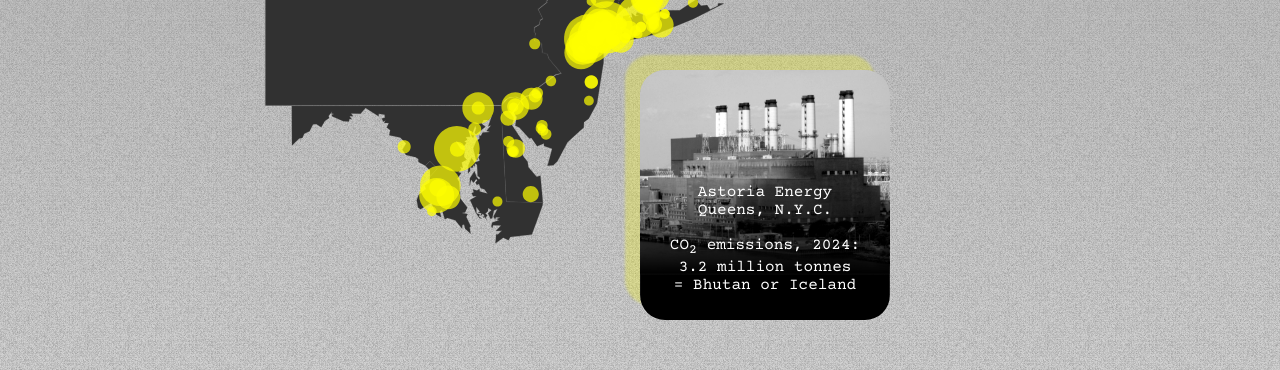
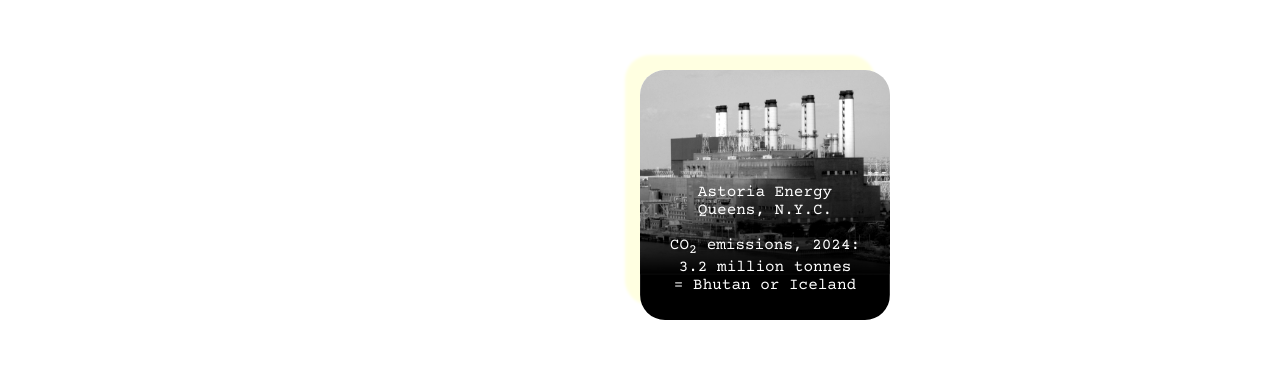
Before and after one commit to delvillarfr/ban-carbon, a Next.js app: page / in a window 1280 px wide. Shown: the part 2156-2526 px from the top of the page. Built offline with nearby package versions, Linux system fonts and the light colour scheme.

Commit message:
Set smokestack positioning only based on width.

```diff
--- a/app/globals.css
+++ b/app/globals.css
@@ -7,6 +7,7 @@
   --standard-width: clamp(320px, 100%, 600px);
   --large-text: clamp(0.9rem, 1.5vw, 1.0rem);
   --text: clamp(0.8rem, 1.5vw, 1.0rem);
+  --media-width: clamp(1600px, 200vw, 2100px);
 }
 
 
@@ -30,7 +31,7 @@
 
 
 /* Landing video and USA map */
-.landing-background-wrapper {
+.background-wrapper {
   position: absolute;
   top: 0;
   left: 0;
@@ -38,34 +39,27 @@
   z-index: -1;
 }
 
-.landing-background {
+.smokestack-background {
   width: 100%;
+  overflow: clip;
+  background-color: rgb(146, 146, 146);
+}
+
+.smokestack {
+  width: var(--media-width);
   container-type: size;
-  height: var(--landing-height);
-  overflow: clip;
-  display: flex;
-  flex-direction: column;
+  aspect-ratio: 16/9;
 }
 
 .shift-right {
   /* margin-left uses parent's dimensions; transform uses own dimensions */
   margin-left: clamp(50%, 80%, calc(50% + 270px));
-  transform: translateX(calc(-0.31 * 100cqh * 16 / 9));
+  transform: translateX(calc(-0.31 * 100cqw));
 }
 
-.landing-media {
+.smokestack-video {
+  width: 100%;
   height: 100%;
-  container-type: size;
-  aspect-ratio: 16/9;
-}
-
-.landing-media * {
-  height: 100%;
-  width: auto;
-}
-
-.chimney-gray {
-  background-color: rgb(146, 146, 146);
 }
 
 .gradient-background {
--- a/app/page.tsx
+++ b/app/page.tsx
@@ -12,31 +12,15 @@
     <>
       <div id="sentinel"></div>
 
-      <div className="landing-background-wrapper">
-        <div className="landing-background chimney-gray">
-          <div className="landing-media shift-right">
-            <video autoPlay muted loop playsInline preload="metadata">
+      <div className="background-wrapper">
+        <div className="smokestack-background">
+          <div className="smokestack shift-right">
+            <video
+              className="smokestack-video" autoPlay muted loop playsInline
+              preload="metadata"
+              >
               <source src="/chimney-darkgray.mp4" type="video/mp4" />
             </video>
-          </div>
-        </div>
-        <div className="gradient-background">
-          <div className="landing-background">
-            <div className="landing-media shift-right">
-              <Image
-                src="/rggi-power-plants.svg"
-                alt="Map of northeastern USA with chimney"
-                width={1577}
-                height={887}
-              />
-              <Image
-                src="/rggi-power-plants-bright.svg"
-                alt="Map of RGGI power plants sized by CO2 emissions"
-                width={1577}
-                height={887}
-                className="top-left-position"
-              />
-            </div>
           </div>
         </div>
       </div>
```
